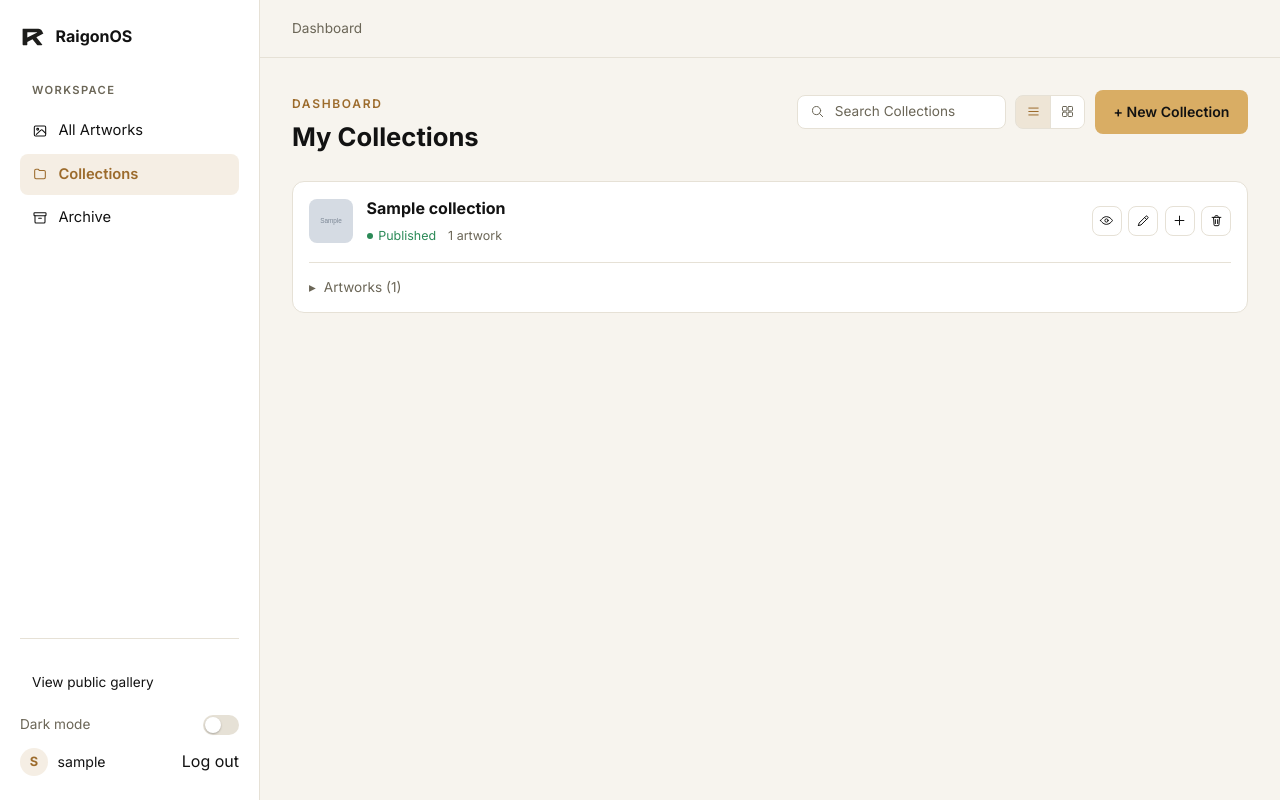
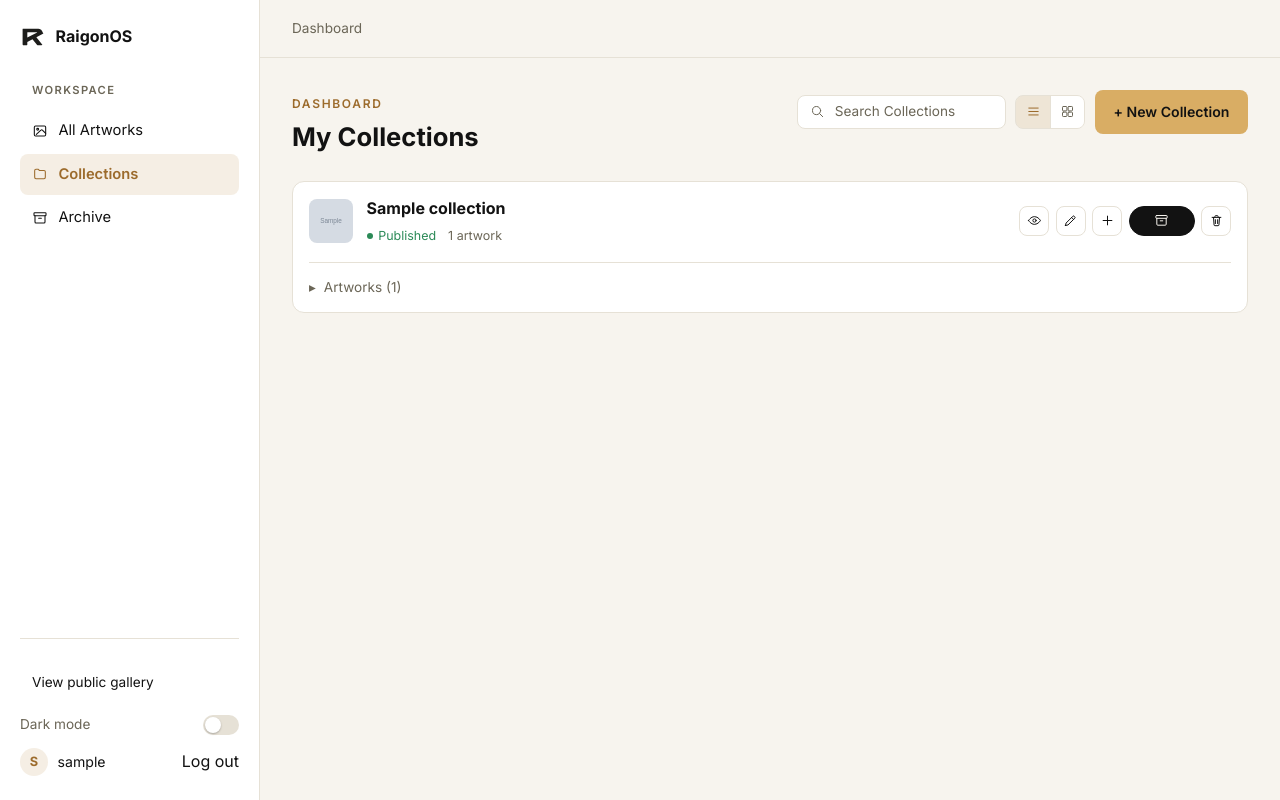
Before and after one commit to raigonlab/raigonos, a Django app: page /dashboard/ in a window 1280 px wide. Run offline with Django 5.2, Linux system fonts and the light colour scheme; a user stored in the database is signed in; tables that the repository leaves empty hold one stand-in row (values such as "Sample post"); grey boxes marked "Sample" are stand-in pictures; some web fonts are replaced.

Commit message:
Add an Archive action to Collection cards

```diff
--- a/gallery/templates/gallery/dashboard.html
+++ b/gallery/templates/gallery/dashboard.html
@@ -55,6 +55,12 @@
                 <a href="{% url 'gallery:artwork_create' collection.slug %}" class="dash-icon-btn" title="Add artwork" aria-label="Add Artwork">
                   <svg class="dash-icon"><use href="#icon-plus"></use></svg>
                 </a>
+                <form method="post" action="{% url 'gallery:collection_archive' collection.slug %}" class="dash-inline-form">
+                  {% csrf_token %}
+                  <button type="submit" class="dash-icon-btn" title="Archive" aria-label="Archive Collection">
+                    <svg class="dash-icon"><use href="#icon-archive"></use></svg>
+                  </button>
+                </form>
                 <a href="{% url 'gallery:collection_delete' collection.slug %}" class="dash-icon-btn dash-icon-btn-danger" title="Delete" aria-label="Delete Collection">
                   <svg class="dash-icon"><use href="#icon-trash"></use></svg>
                 </a>
```
